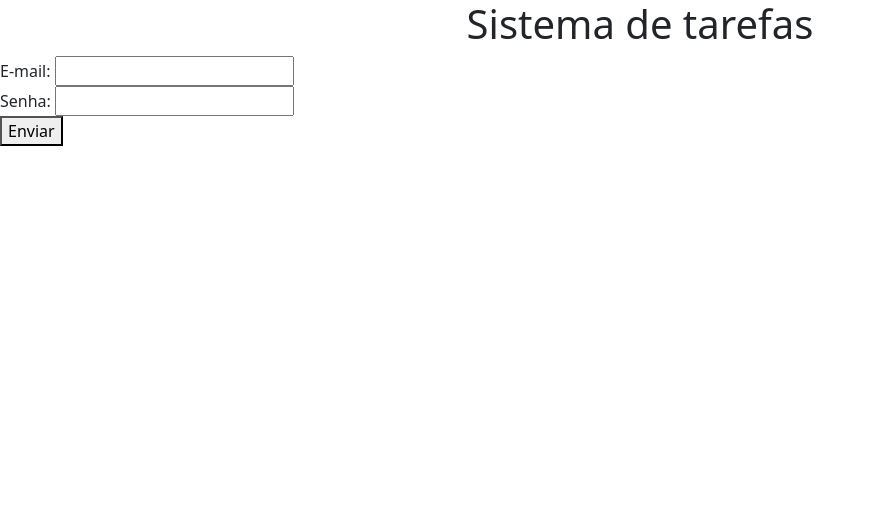
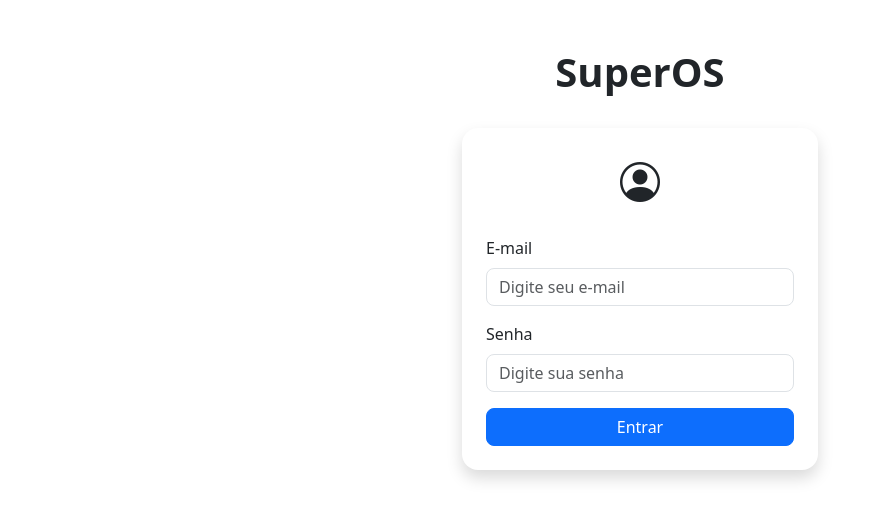
Before and after one commit to gabrielsousa2310/projetofinal708, a Flask app: page / in a window 1280 px wide. Shown: the top 520 px of the page, without its empty margins (0-884 px from the left). Run offline with Flask 3, Linux system fonts and the light colour scheme.

Commit message:
inicio do projeto final

```diff
--- a/app.py
+++ b/app.py
@@ -32,26 +32,32 @@ def index():
         if len(resposta.data) > 0:
             print(resposta)
             session['id_usuario'] = resposta.data[0]['id']
-            return redirect(url_for('tarefas'))
+            return redirect(url_for('dashboard'))
         else:
             print('Usuário não cadastrado')
     return render_template('index.html')
 
-@app.route('/tarefas')
-def tarefas():
-
+@app.route('/dashboard')
+def dashboard():
     if 'id_usuario' not in session:
         print('Usuário não logado')
         return redirect(url_for('index'))
 
-    id = session['id_usuario']
-    resposta = supabase.table('tarefas').select('*').eq('usuario_id',id).execute()
+    return render_template('dashboard.html')
 
-    return render_template('tarefas.html',tarefas = resposta.data)
+
 
 @app.route('/cadastro')
 def cadastro():
     return render_template('cadastro.html')
 
+
+
+@app.route('/sair')
+def sair():
+    session.clear()
+    return redirect(url_for('index'))
+
+
 if __name__ == '__main__':
     app.run(debug=True)
--- a/templates/base.html
+++ b/templates/base.html
@@ -6,7 +6,7 @@
     <title>Meu Sistema</title>
 
     <link href="https://cdn.jsdelivr.net/npm/bootstrap@5.3.8/dist/css/bootstrap.min.css" rel="stylesheet" integrity="sha384-sRIl4kxILFvY47J16cr9ZwB07vP4J8+LH7qKQnuqkuIAvNWLzeN8tE5YBujZqJLB" crossorigin="anonymous">
-
+    <link rel="stylesheet" href="https://cdn.jsdelivr.net/npm/bootstrap-icons@1.13.1/font/bootstrap-icons.min.css">
 </head>
 <body>
 
--- /dev/null
+++ b/templates/dashboard.html
@@ -0,0 +1,6 @@
+{% extends "baselogado.html" %}
+
+{% block content %}
+
+
+{% endblock %}
--- a/templates/index.html
+++ b/templates/index.html
@@ -2,22 +2,56 @@
 
 {% block content %}
 
-<h1 class="text-center">Sistema de tarefas</h1>
+<h1 class="text-center mt-5 fw-bold">SuperOS</h1>
 
-<div>
-    <form action="/" method="POST">
-        <div>
-            <label for="email">E-mail:</label>
-            <input type="text" id="email" name="email">
+<div class="container">
+    <div class="row justify-content-center">
+        <div class="col-md-5 col-lg-4">
+
+            <div class="card shadow border-0 rounded-4 p-4 mt-4">
+
+                <div class="text-center mb-4">
+                    <i class="bi bi-person-circle fs-1 text-decoration-line-through"></i>
+                </div>
+
+                <form action="/" method="POST">
+
+                    <div class="mb-3">
+                        <label for="email" class="form-label">
+                            E-mail
+                        </label>
+                        <input
+                            type="email"
+                            id="email"
+                            name="email"
+                            class="form-control rounded-3"
+                            placeholder="Digite seu e-mail">
+                    </div>
+
+                    <div class="mb-3">
+                        <label for="senha" class="form-label">
+                            Senha
+                        </label>
+                        <input
+                            type="password"
+                            id="senha"
+                            name="senha"
+                            class="form-control rounded-3"
+                            placeholder="Digite sua senha">
+                    </div>
+
+                    <button
+                        class="btn btn-primary w-100 rounded-3"
+                        type="submit">
+                        Entrar
+                    </button>
+
+                </form>
+
+            </div>
+
         </div>
-        <div>
-            <label for="email">Senha:</label>
-            <input type="password" id="senha" name="senha">
-        </div>
-        <div>
-            <button type="submit">Enviar</button>
-        </div>
-    </form>
+    </div>
 </div>
 
-{% endblock %}
+    {% endblock %}
```
Also changed, not shown: templates/baselogado.html (added, +54 -0 lines), templates/tarefas.html (deleted, +0 -9 lines).
